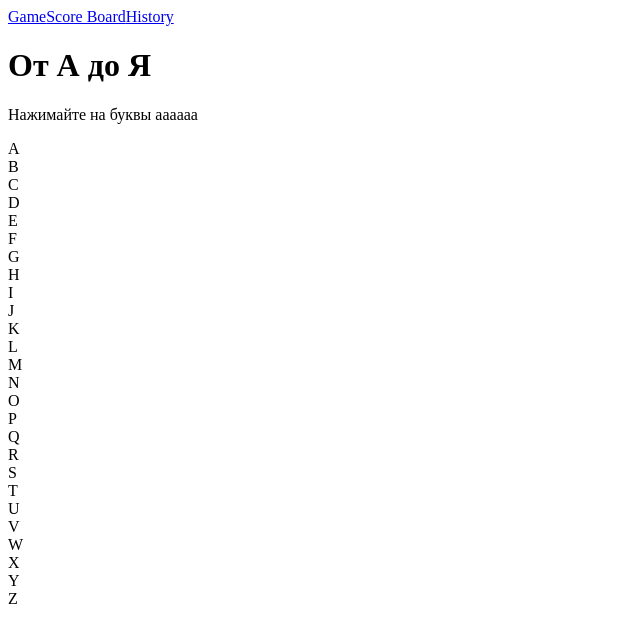
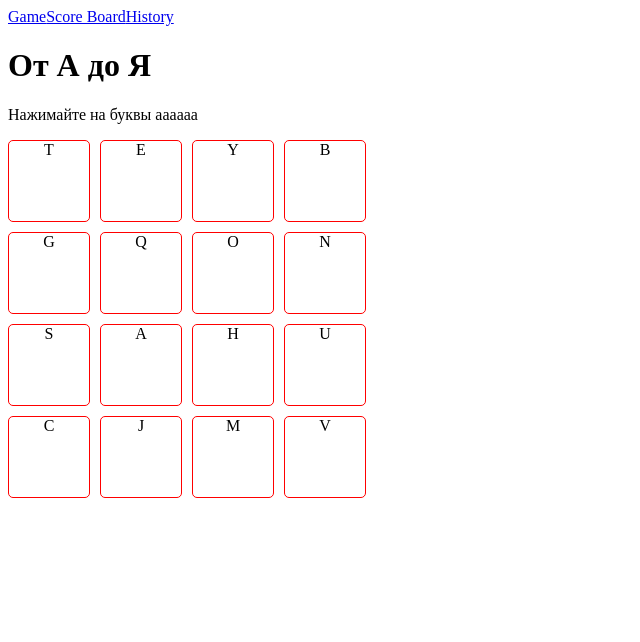
Before and after one commit to bertrana/alphabet-game, a Vue app: page / in a window 1280 px wide. Shown: the top 642 px of the page, without its empty margins (0-640 px from the left). Built offline with nearby package versions, Linux system fonts and the light colour scheme.

Commit message:
feat: render game board with 16 cells

```diff
--- a/src/components/GameBoard.vue
+++ b/src/components/GameBoard.vue
@@ -7,22 +7,42 @@
 
   const alphabet: string[] = Array.from({ length: 26 }, (_, index) => String.fromCharCode(charCodeFromA(index)));
 
-
+  // Ensure "A" is present at the beginning of the game
+  // before starting the game as it's the first character in the alphabet
   let shuffled: string[] = alphabet
-    .slice(1) //remove "A"
+    .slice(1)
     .map(value => ({ value, sort: Math.random() }))
     .sort((a, b) => a.sort - b.sort)
     .map(({ value }) => value);
 
-  let currentGame: string[] = [];
-
+  let currentGame: string[] = shuffled.slice(0, 15);
+  currentGame.splice(Math.floor(Math.random() * 15), 0, "A");
 </script>
 
 <template>
   <div class="game-wrapper">
-    <div v-for="char in alphabet" :key="char" class="cell">{{ char }}</div>
+    <div v-for="char in currentGame" :key="char" class="cell">{{ char }}</div>
   </div>
 </template>
 
 <style>
+  .game-wrapper {
+    display: flex;
+    flex-wrap: wrap;
+    gap: 10px;
+
+    width: 400px;
+  }
+
+  .cell {
+    display: block;
+
+    width: 80px;
+    height: 80px;
+
+    text-align: center;
+
+    border: 1px solid #f00;
+    border-radius: 5px;
+  }
 </style>
```
